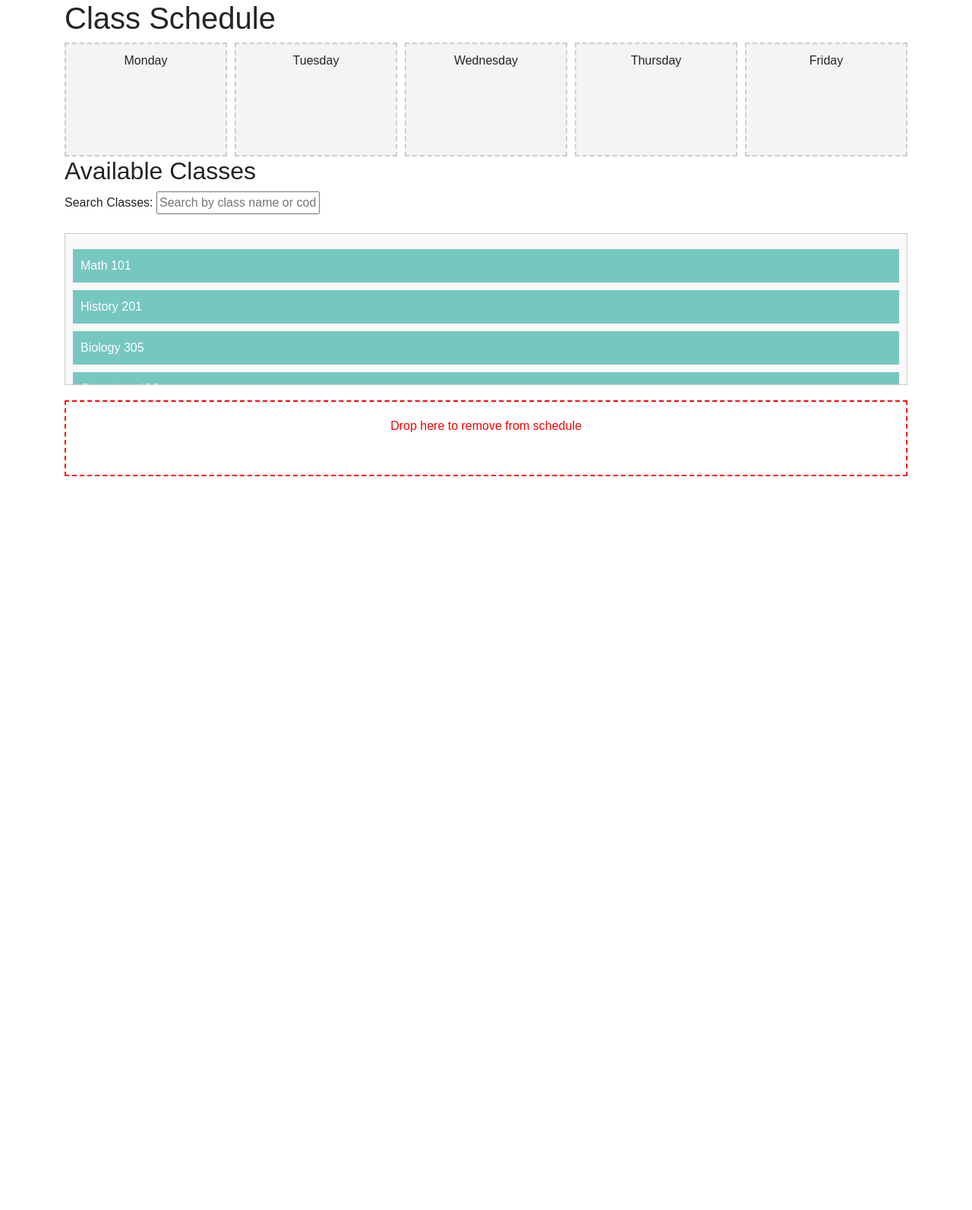
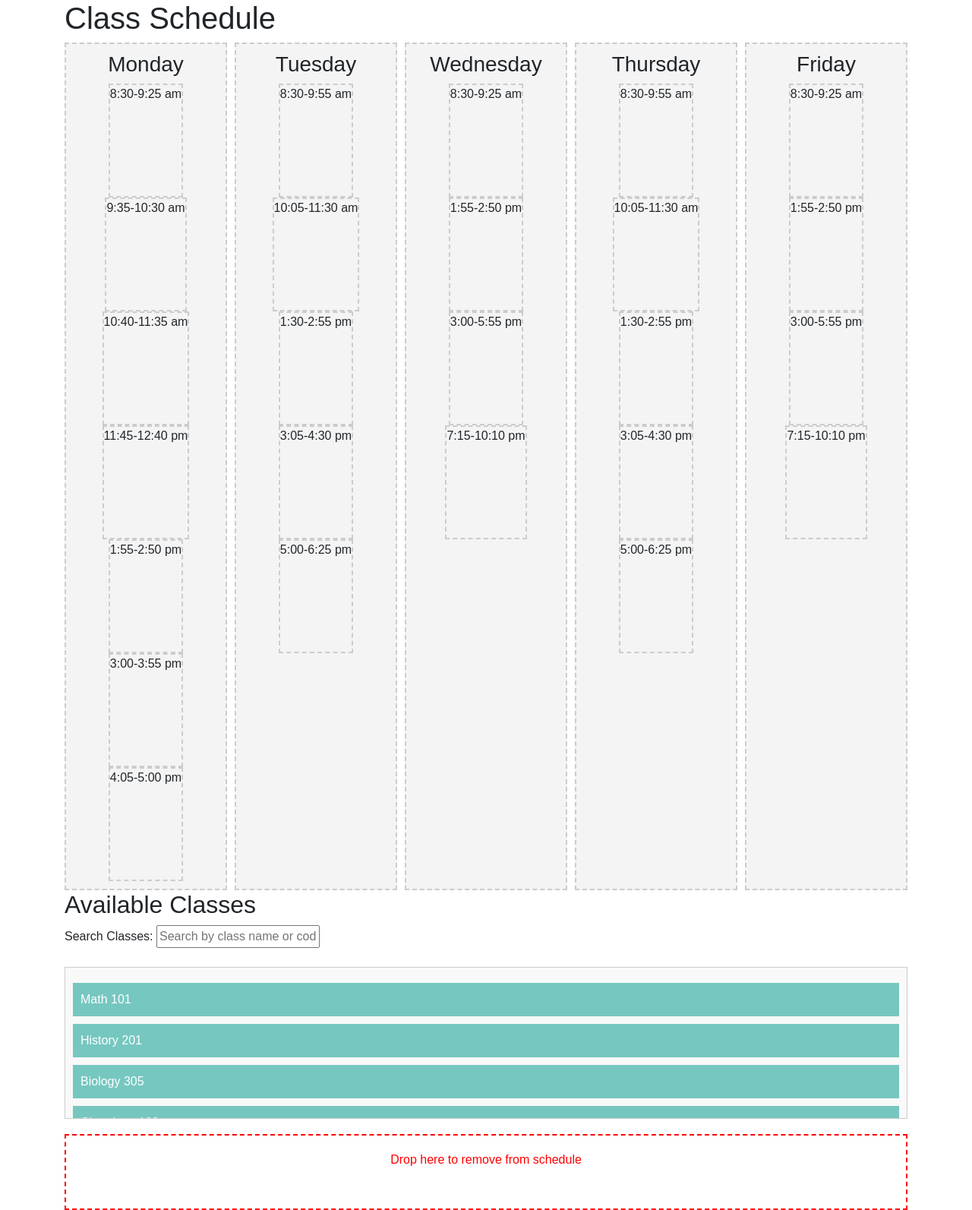
Before and after one commit to MA0610/SchedulingWebsite, a Flask app: page / in a window 1280 px wide. Shown: the part 56-1649 px from the top of the page at 76% size. Before the commit the page ends 683 px from the top, so only its background shows below. Run offline with Flask 3, Linux system fonts and the light colour scheme; some libraries are stand-ins or nearby versions.

Commit message:
input data into 3d array (HTML/JS side)

```diff
--- a/templates/home.html
+++ b/templates/home.html
@@ -64,12 +64,56 @@
 <body>
     <h1>Class Schedule</h1>
 
-    <div class="schedule">
+    <!-- <div class="schedule">
         <div class="day droppable" data-day="Monday">Monday</div>
         <div class="day droppable" data-day="Tuesday">Tuesday</div>
         <div class="day droppable" data-day="Wednesday">Wednesday</div>
         <div class="day droppable" data-day="Thursday">Thursday</div>
         <div class="day droppable" data-day="Friday">Friday</div>
+    </div> -->
+
+
+    <div class="schedule">
+        <div class="day droppable" data-day="Monday">
+            <h3>Monday</h3>
+            <div class="time-slot droppable" data-time-slot="0">8:30-9:25 am</div>
+            <div class="time-slot droppable" data-time-slot="1">9:35-10:30 am</div>
+            <div class="time-slot droppable" data-time-slot="2">10:40-11:35 am</div>
+            <div class="time-slot droppable" data-time-slot="3">11:45-12:40 pm</div>
+            <div class="time-slot droppable" data-time-slot="4">1:55-2:50 pm</div>
+            <div class="time-slot droppable" data-time-slot="5">3:00-3:55 pm</div>
+            <div class="time-slot droppable" data-time-slot="6">4:05-5:00 pm</div>
+        </div>
+        <div class="day droppable" data-day="Tuesday">
+            <h3>Tuesday</h3>
+            <div class="time-slot droppable" data-time-slot="0">8:30-9:55 am</div>
+            <div class="time-slot droppable" data-time-slot="1">10:05-11:30 am</div>
+            <div class="time-slot droppable" data-time-slot="2">1:30-2:55 pm</div>
+            <div class="time-slot droppable" data-time-slot="3">3:05-4:30 pm</div>
+            <div class="time-slot droppable" data-time-slot="4">5:00-6:25 pm</div>
+        </div>
+        <div class="day droppable" data-day="Wednesday">
+            <h3>Wednesday</h3>
+            <div class="time-slot droppable" data-time-slot="0">8:30-9:25 am</div>
+            <div class="time-slot droppable" data-time-slot="1">1:55-2:50 pm</div>
+            <div class="time-slot droppable" data-time-slot="2">3:00-5:55 pm</div>
+            <div class="time-slot droppable" data-time-slot="3">7:15-10:10 pm</div>
+        </div>
+        <div class="day droppable" data-day="Thursday">
+            <h3>Thursday</h3>
+            <div class="time-slot droppable" data-time-slot="0">8:30-9:55 am</div>
+            <div class="time-slot droppable" data-time-slot="1">10:05-11:30 am</div>
+            <div class="time-slot droppable" data-time-slot="2">1:30-2:55 pm</div>
+            <div class="time-slot droppable" data-time-slot="3">3:05-4:30 pm</div>
+            <div class="time-slot droppable" data-time-slot="4">5:00-6:25 pm</div>
+        </div>
+        <div class="day droppable" data-day="Friday">
+            <h3>Friday</h3>
+            <div class="time-slot droppable" data-time-slot="0">8:30-9:25 am</div>
+            <div class="time-slot droppable" data-time-slot="1">1:55-2:50 pm</div>
+            <div class="time-slot droppable" data-time-slot="2">3:00-5:55 pm</div>
+            <div class="time-slot droppable" data-time-slot="3">7:15-10:10 pm</div>
+        </div>
     </div>
 
     <h2>Available Classes</h2>
@@ -96,11 +140,15 @@
     </div>
 
     <script>
-        const draggables = document.querySelectorAll('.class');
-        const droppables = document.querySelectorAll('.droppable');
+        // const draggables = document.querySelectorAll('.class');
+        // const droppables = document.querySelectorAll('.droppable');
         const trashBin = document.getElementById('trash-bin');
         const availableClassesContainer = document.getElementById('available-classes');
 
+        const draggables = document.querySelectorAll('.class');
+        const droppableTimeSlots = document.querySelectorAll('.time-slot');
+
+// Dragging functionality
 draggables.forEach(draggable => {
     draggable.addEventListener('dragstart', () => {
         draggable.classList.add('dragging');
@@ -111,17 +159,19 @@
     });
 });
 
-        droppables.forEach(droppable => {
-            droppable.addEventListener('dragover', (e) => {
+// Dropping functionality
+droppableTimeSlots.forEach(timeSlot => {
+    timeSlot.addEventListener('dragover', (e) => {
         e.preventDefault();
     });
 
-            droppable.addEventListener('drop', (e) => {
+    timeSlot.addEventListener('drop', (e) => {
         e.preventDefault();
         const draggingElement = document.querySelector('.dragging');
         if (draggingElement) {
-                    const day = droppable.getAttribute('data-day');
-                    droppable.appendChild(draggingElement);
+            const day = timeSlot.closest('.day').getAttribute('data-day');
+            const timeSlotIndex = timeSlot.getAttribute('data-time-slot');
+            timeSlot.appendChild(draggingElement);
 
             // Send the drop event to the Flask backend
             fetch('/schedule', {
@@ -129,7 +179,7 @@
                 headers: {
                     'Content-Type': 'application/json'
                 },
-                        body: JSON.stringify({ day: day, class: draggingElement.getAttribute('data-class') })
+                body: JSON.stringify({ day: day, time_slot: timeSlotIndex, class: draggingElement.getAttribute('data-class') })
             })
             .then(response => response.json())
             .then(data => {
@@ -144,10 +194,91 @@
     });
 });
 
+
+
+
+        // draggables.forEach(draggable => {
+        //     draggable.addEventListener('dragstart', () => {
+        //         draggable.classList.add('dragging');
+        //     });
+
+        //     draggable.addEventListener('dragend', () => {
+        //         draggable.classList.remove('dragging');
+        //     });
+        // });
+
+        // droppables.forEach(droppable => {
+        //     droppable.addEventListener('dragover', (e) => {
+        //         e.preventDefault();
+        //     });
+
+        //     droppable.addEventListener('drop', (e) => {
+        //         e.preventDefault();
+        //         const draggingElement = document.querySelector('.dragging');
+        //         if (draggingElement) {
+        //             const day = droppable.getAttribute('data-day');
+        //             droppable.appendChild(draggingElement);
+
+        //             // Send the drop event to the Flask backend
+        //             fetch('/schedule', {
+        //                 method: 'POST',
+        //                 headers: {
+        //                     'Content-Type': 'application/json'
+        //                 },
+        //                 body: JSON.stringify({ day: day, class: draggingElement.getAttribute('data-class') })
+        //             })
+        //             .then(response => response.json())
+        //             .then(data => {
+        //                 if (!data.success) {
+        //                     console.error('Error scheduling class.');
+        //                 }
+        //             })
+        //             .catch((error) => {
+        //                 console.error('Error:', error);
+        //             });
+        //         }
+        //     });
+        // });
+
+//         trashBin.addEventListener('drop', () => {
+//     const draggingElement = document.querySelector('.dragging');
+//     if (draggingElement) {
+//         const className = draggingElement.getAttribute('data-class');
+
+//         // Send request to remove class from the schedule
+//         fetch('/remove_class', {
+//             method: 'POST',
+//             headers: {
+//                 'Content-Type': 'application/json'
+//             },
+//             body: JSON.stringify({ day: 'Monday', class: className }) // Set a valid day or adapt your logic
+//         })
+//         .then(response => response.json())
+//         .then(data => {
+//             if (data.success) {
+//                 // Successfully removed, append back to available classes
+//                 availableClassesContainer.appendChild(draggingElement);
+//                 console.log('Class removed successfully:', data.schedule);
+//             } else {
+//                 console.error('Error removing class:', data.message);
+//             }
+//         })
+//         .catch((error) => {
+//             console.error('Error:', error);
+//         });
+//     }
+// });
+
+trashBin.addEventListener('dragover', (e) => {
+    e.preventDefault();
+});
+
 trashBin.addEventListener('drop', () => {
     const draggingElement = document.querySelector('.dragging');
     if (draggingElement) {
         const className = draggingElement.getAttribute('data-class');
+        const day = draggingElement.closest('.day').getAttribute('data-day');
+        const timeSlot = draggingElement.closest('.time-slot').getAttribute('data-time-slot');
 
         // Send request to remove class from the schedule
         fetch('/remove_class', {
@@ -155,7 +286,7 @@
             headers: {
                 'Content-Type': 'application/json'
             },
-            body: JSON.stringify({ day: 'Monday', class: className }) // Set a valid day or adapt your logic
+            body: JSON.stringify({ day: day, time_slot: timeSlot, class: className })
         })
         .then(response => response.json())
         .then(data => {
@@ -173,6 +304,8 @@
     }
 });
 
+
+
         // Search functionality
         const searchInput = document.getElementById('search');
         const availableClasses = document.querySelectorAll('.class');
```
Lines whose indentation alone changed are shown as unchanged.
